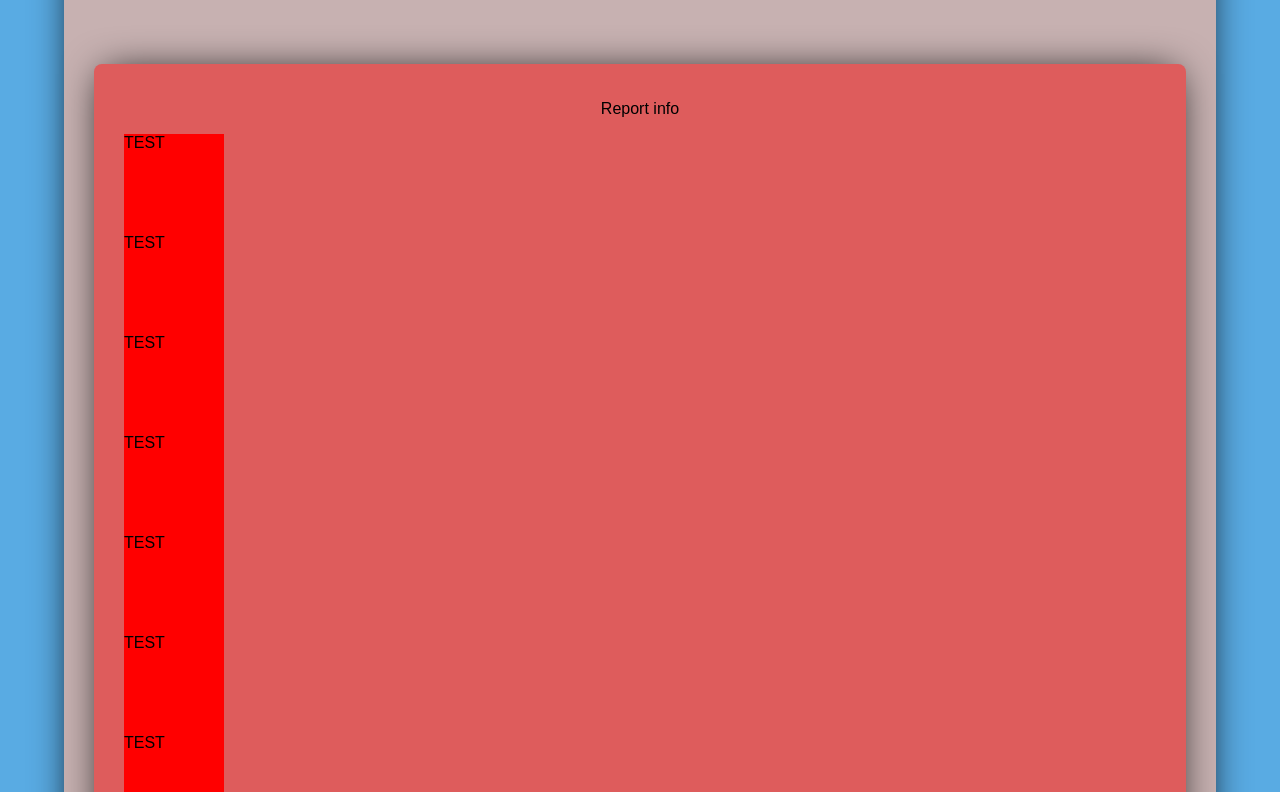
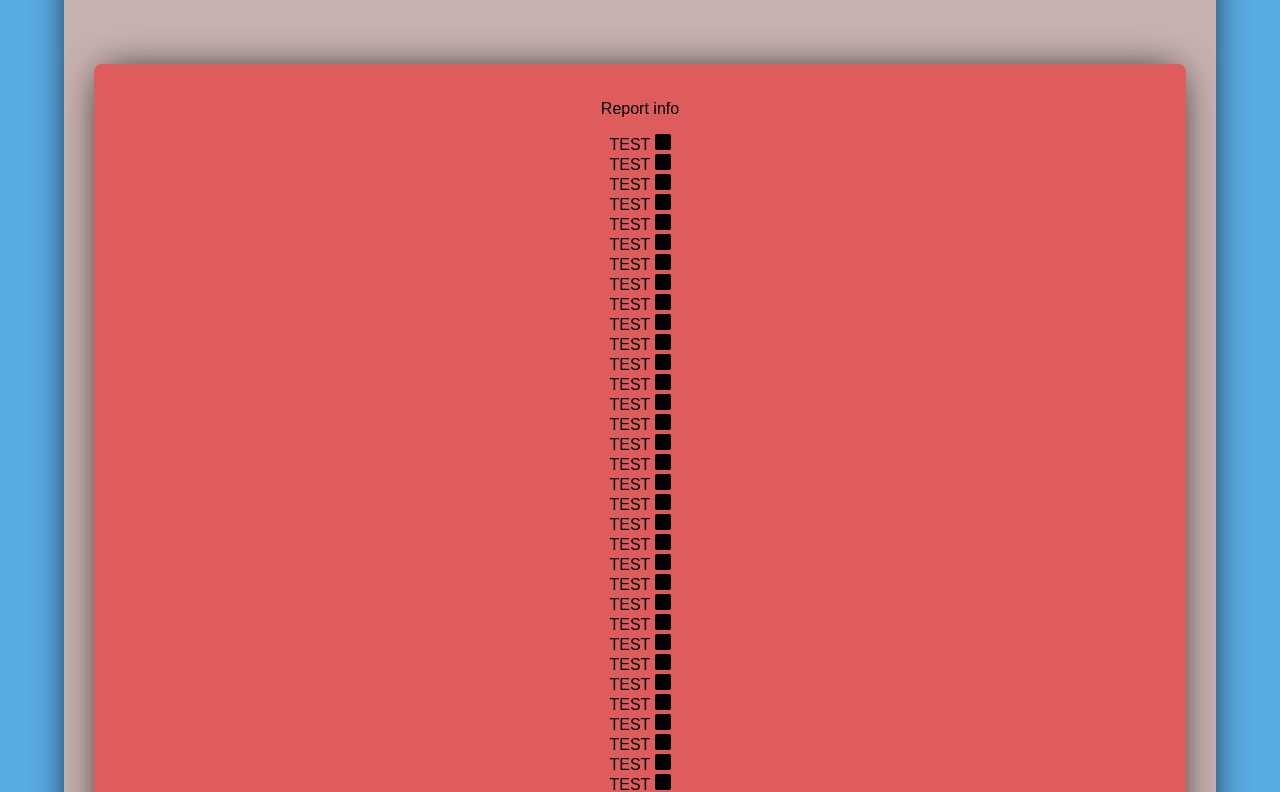
Before and after one commit to jamesEmerson112/time, a React (Create React App) app: page / in a window 1280 px wide. Shown: the part 1240-2032 px from the top of the page. Built offline with nearby package versions, Linux system fonts and the light colour scheme.

Commit message:
Display some squares

```diff
--- a/package.json
+++ b/package.json
@@ -11,6 +11,7 @@
     "path": "^0.12.7",
     "react": "^18.2.0",
     "react-dom": "^18.2.0",
+    "react-icons": "^4.4.0",
     "react-scripts": "5.0.1",
     "web-vitals": "^2.1.4"
   },
--- a/src/Components/DashboardComponents/ReportComponent.js
+++ b/src/Components/DashboardComponents/ReportComponent.js
@@ -1,17 +1,18 @@
 import React from "react";
+import {BsFillSquareFill} from "react-icons/bs";
 
 export default function ReportComponent () {
-  let text = "";
-  for (let i = 0; i < 4383; i += 1) {
-    text += '. ';
-  }
+  // let text = "";
+  // for (let i = 0; i < 4383; i += 1) {
+  //   text += '. ';
+  // }
 
   return(
     <div className="ReportComponent">
       <p>Report info</p>
       <div>
         {[...Array(4383)].map((x, index) => {
-          return <div key={index} className='square'> TEST </div>
+          return <div key={index}> TEST <BsFillSquareFill /></div>
         })}
       </div >
     </div>
```
Also changed, not shown: 1 other file (tests, documents, lock files or other folders).
